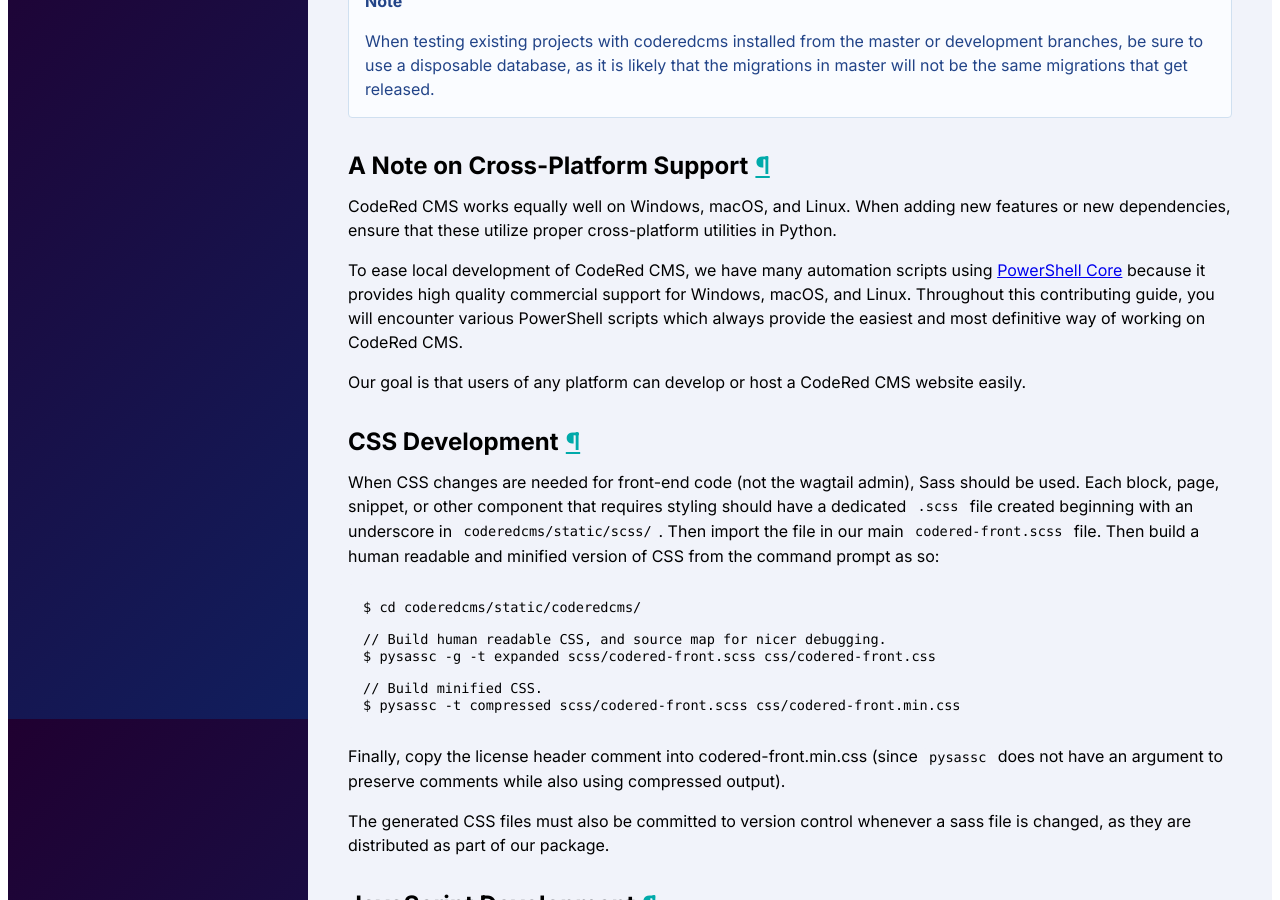
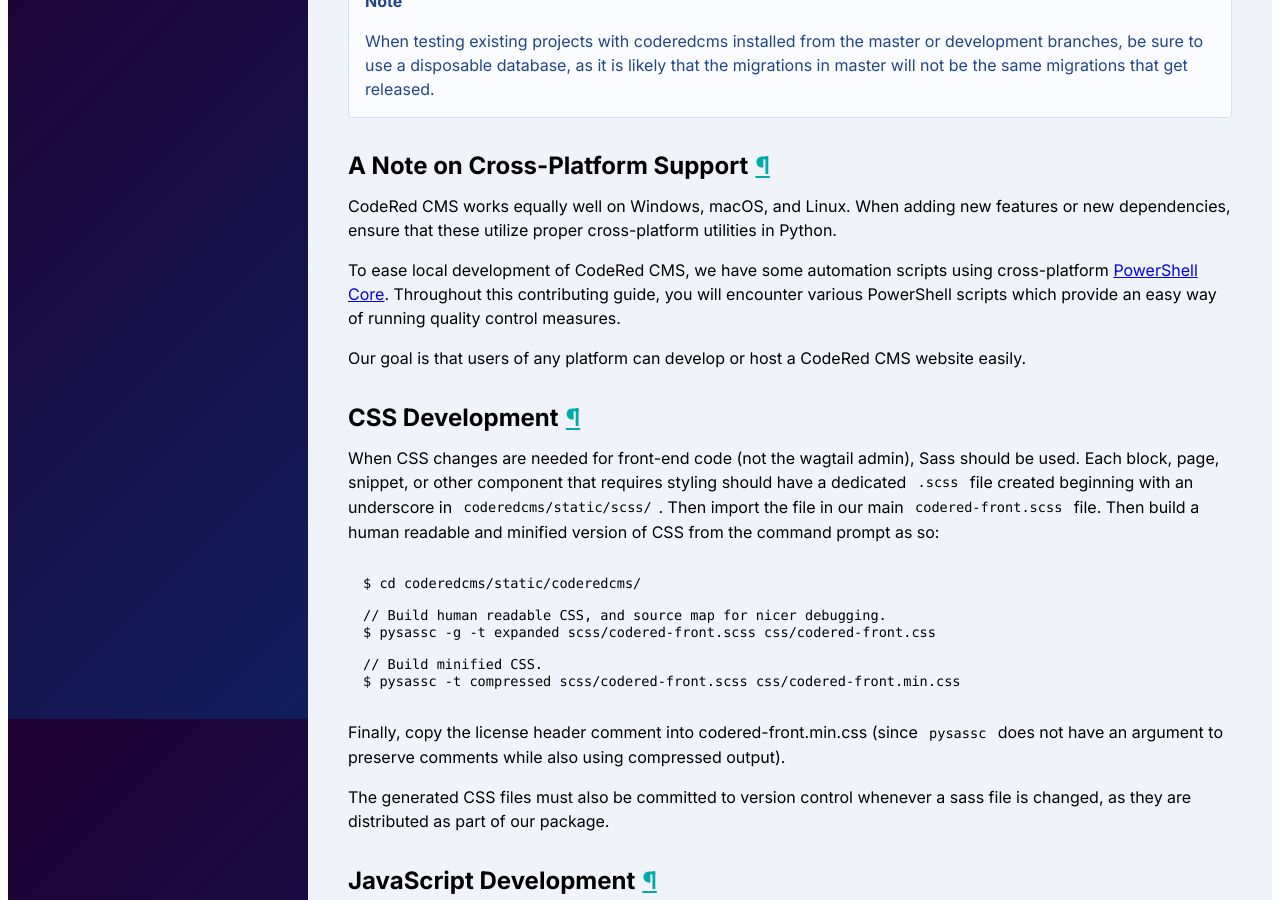
Before and after one commit to Gouldian0120/codecms, a Sphinx documentation site: the page built from docs/contributing/index.rst, in a window 1280 px wide and 900 px high, scrolled down 1089 px. Built offline with Sphinx 7.4.7, drawn with Linux system fonts in a browser that asks for light colours; some of the changed text lies outside the part shown.

Commit message:
Update build scripts (#358)

```diff
--- a/docs/contributing/index.rst
+++ b/docs/contributing/index.rst
@@ -50,11 +50,10 @@ A Note on Cross-Platform Support
 CodeRed CMS works equally well on Windows, macOS, and Linux. When adding new features
 or new dependencies, ensure that these utilize proper cross-platform utilities in Python.
 
-To ease local development of CodeRed CMS, we have many automation scripts using
-`PowerShell Core <https://github.com/powershell/powershell>`_ because it provides high quality
-commercial support for Windows, macOS, and Linux. Throughout this contributing guide,
-you will encounter various PowerShell scripts which always provide the easiest and most
-definitive way of working on CodeRed CMS.
+To ease local development of CodeRed CMS, we have some automation scripts using
+cross-platform `PowerShell Core <https://github.com/powershell/powershell>`_.
+Throughout this contributing guide, you will encounter various PowerShell
+scripts which provide an easy way of running quality control measures.
 
 Our goal is that users of any platform can develop or host a CodeRed CMS website easily.
 
```
Also changed, not shown: other parts of docs/contributing/index.rst (+2 -2 lines), setup.cfg (+7 -0 lines), 2 other files.
